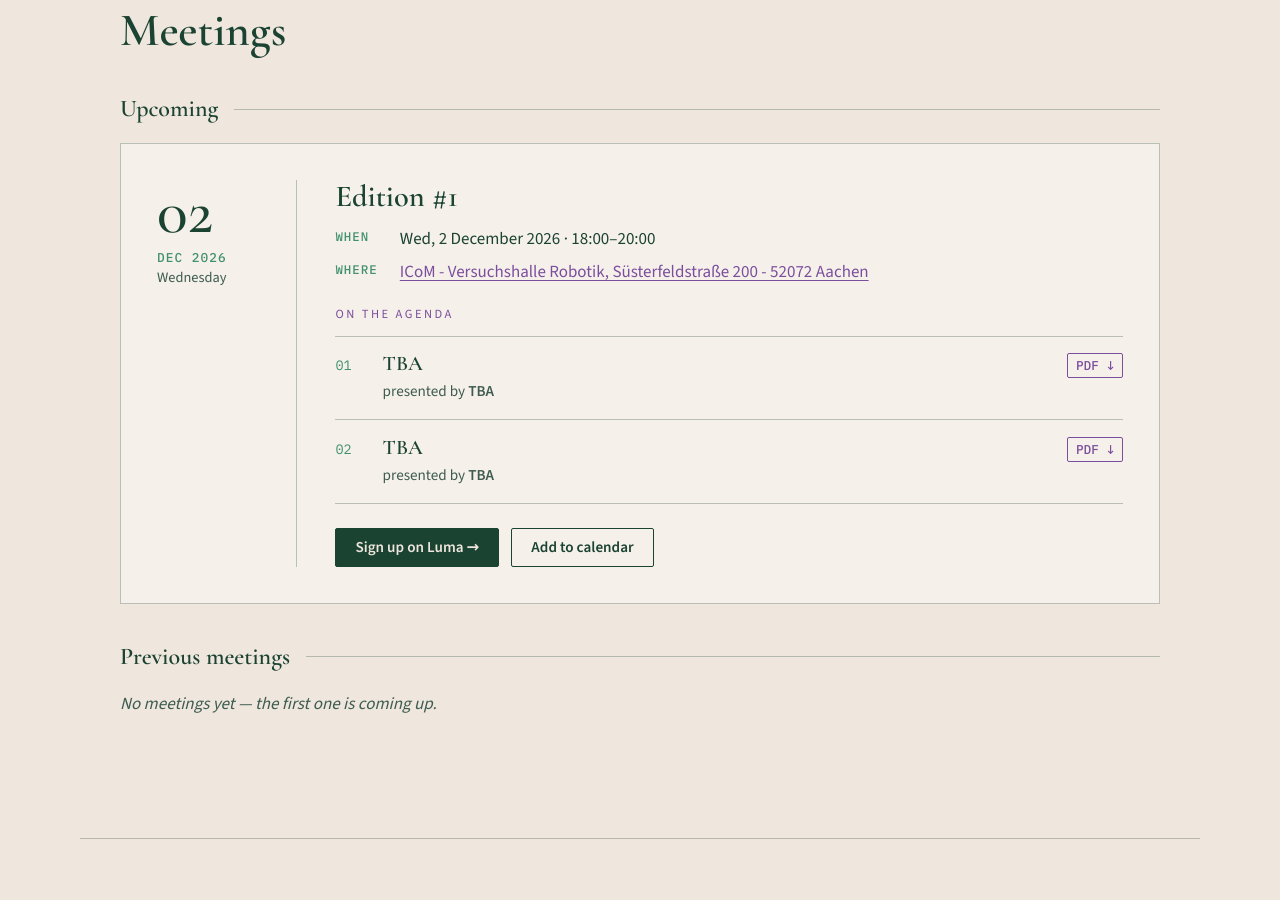
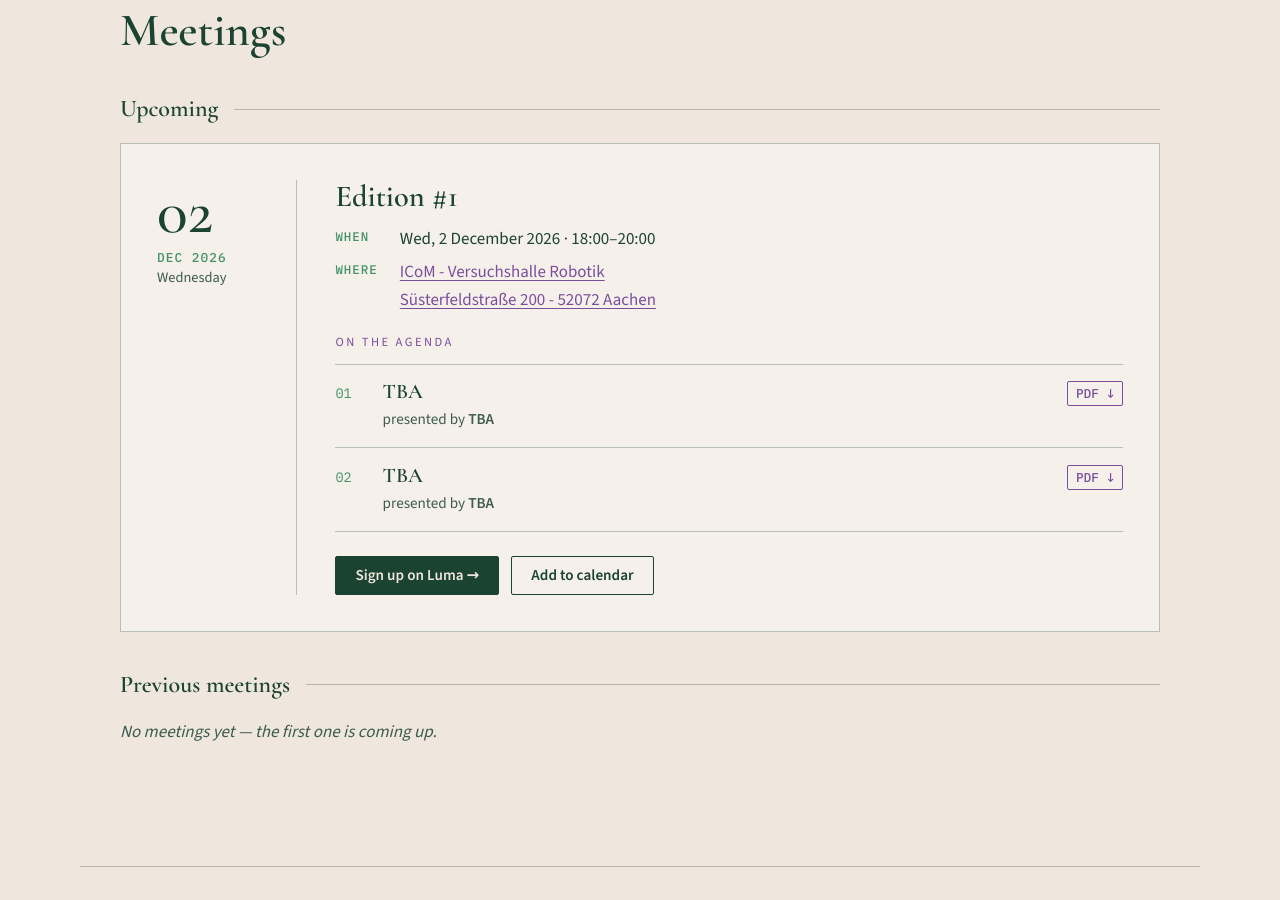
Before and after one commit to gui-miotto/rrpc, a Jekyll site: the page built from index.html, in a window 1280 px wide and 900 px high, scrolled down 1015 px. Built offline with Jekyll 4.4.1, drawn with Linux system fonts in a browser that asks for light colours.

Commit message:
Add line break when displaying the address

```diff
--- a/_includes/meeting.html
+++ b/_includes/meeting.html
@@ -32,11 +32,14 @@
       </li>
       <li>
         <span class="fact__key">Where</span>
+        {%- capture where_html -%}
+          {{ m.location.name }}{% if m.location.address %}<br>{{ m.location.address }}{% endif %}
+        {%- endcapture -%}
         <span>
           {%- if m.location.map_url and m.location.map_url != "" -%}
-            <a href="{{ m.location.map_url }}" target="_blank" rel="noopener">{{ cal_location }}</a>
+            <a href="{{ m.location.map_url }}" target="_blank" rel="noopener">{{ where_html }}</a>
           {%- else -%}
-            {{ cal_location }}
+            {{ where_html }}
           {%- endif -%}
         </span>
       </li>
```
